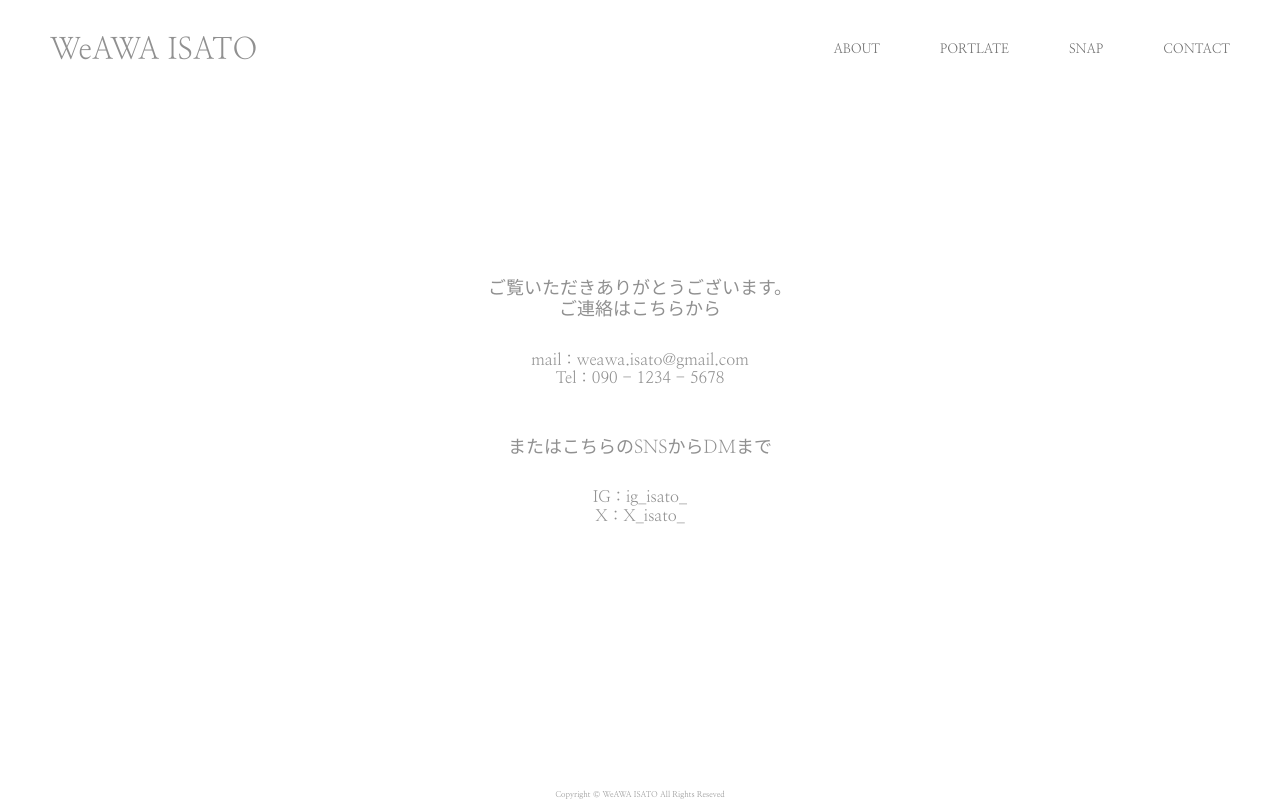
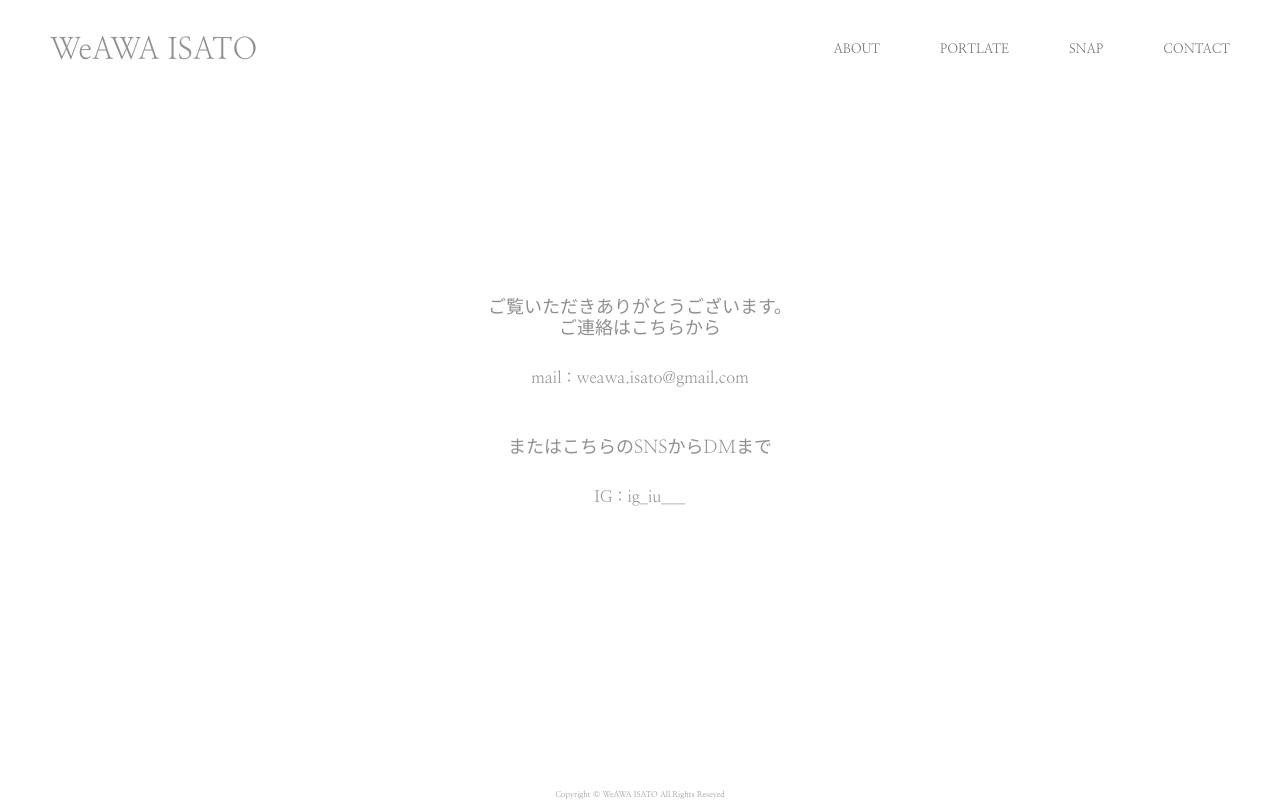
Before and after one commit to isato-uotani/WeAWA, a plain HTML site: page contact.html in a window 1280 px wide. Drawn offline with nearby package versions, Linux system fonts and the light colour scheme.

Commit message:
Update contact.html

```diff
--- a/contact.html
+++ b/contact.html
@@ -51,12 +51,10 @@
         </p>
         <ul class="text-area2">
           <li>mail : weawa.isato@gmail.com</li>
-          <li>Tel : 090 - 1234 - 5678</li>
         </ul>
         <p class="text-area">またはこちらのSNSからDMまで</p>
         <ul class="text-area2">
-          <li>IG : ig_isato_</li>
-          <li>X : X_isato_</li>
+          <li>IG : ig_iu___</li>
         </ul>
       </div>
     </main>
```
